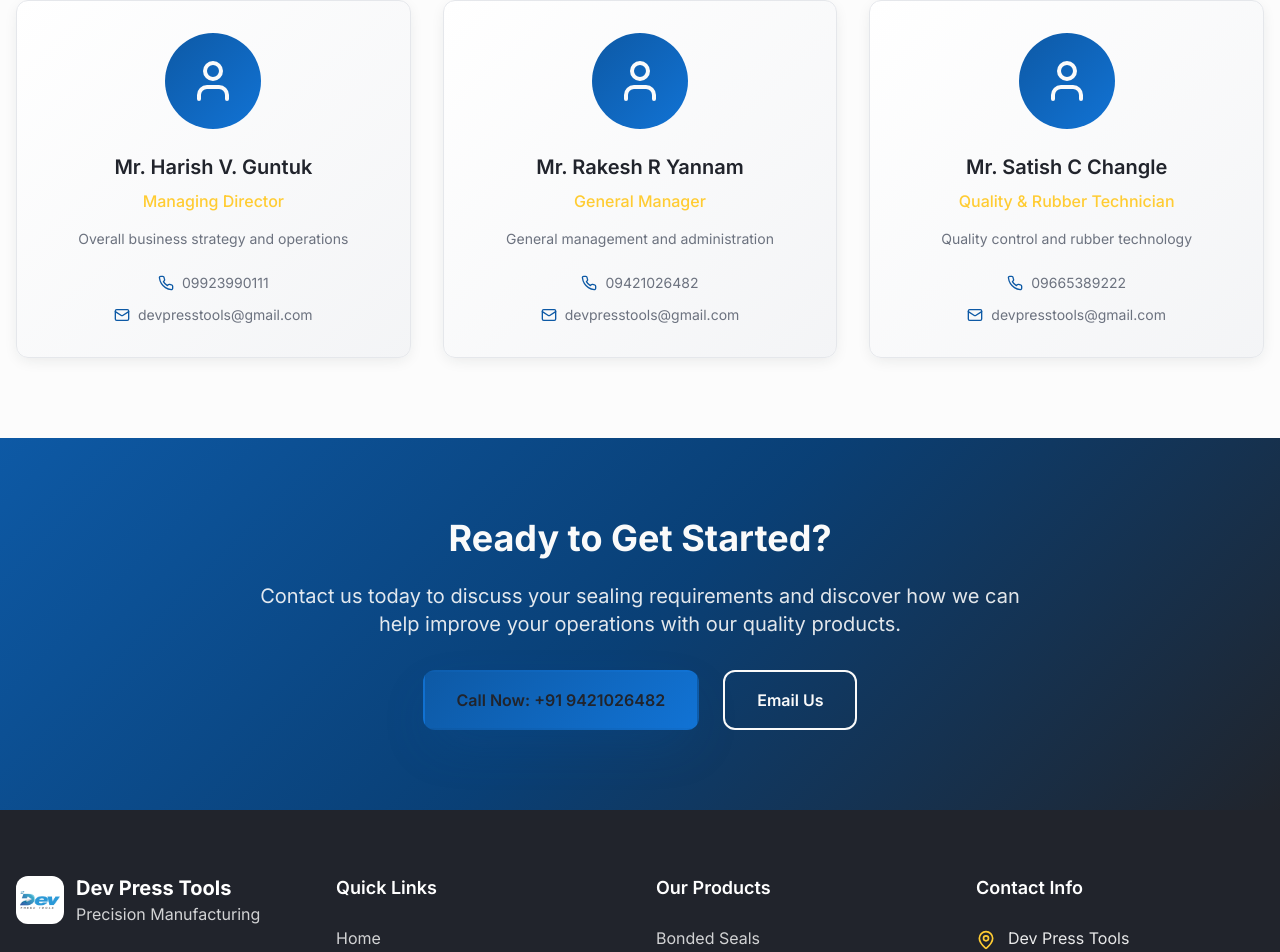
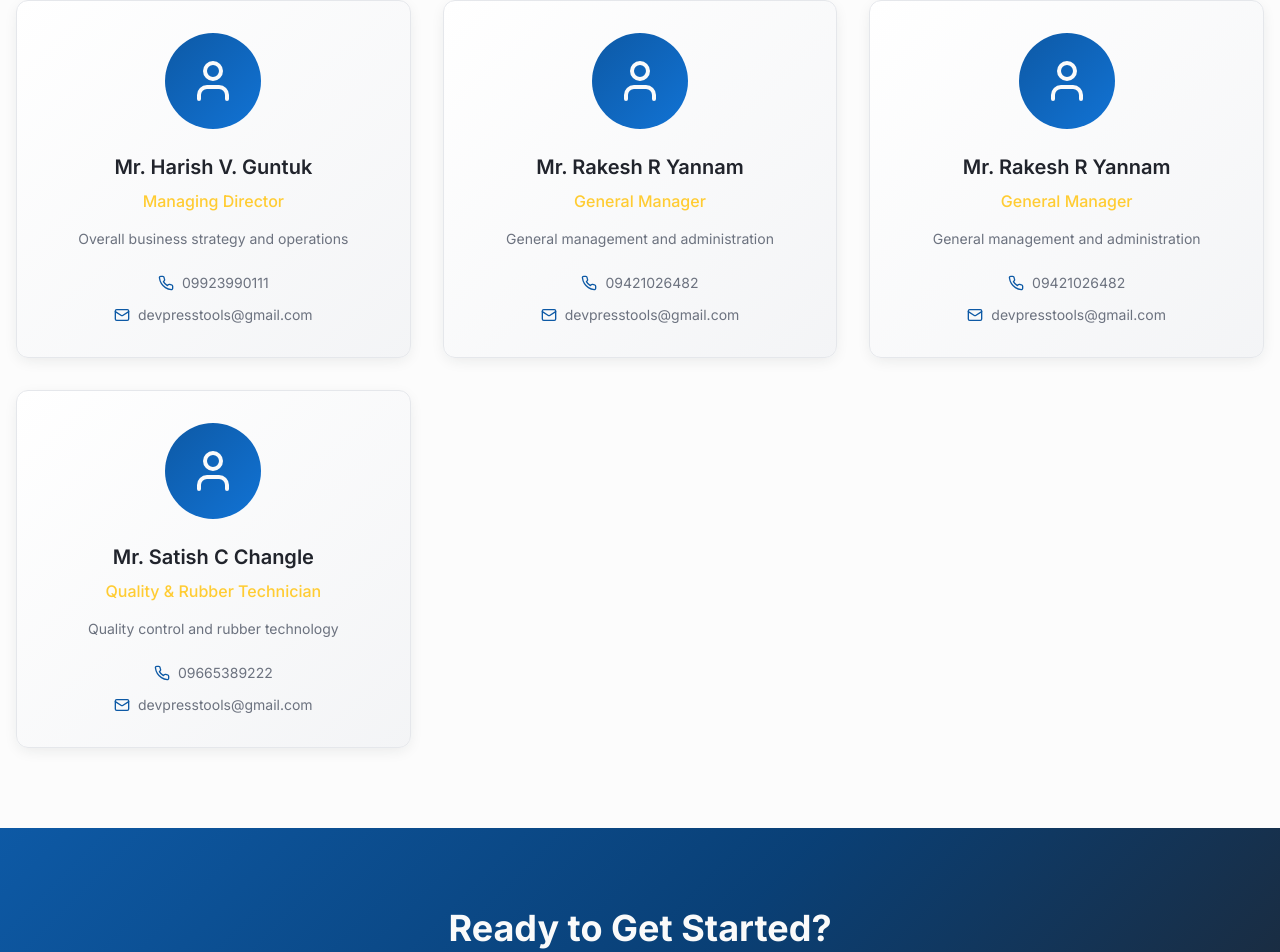
Before and after one commit to sakamanish/devpresstools, a React (Vite) app: page /contact in a window 1280 px wide. Shown: the part 1844-2796 px from the top of the page. Built offline with nearby package versions, Linux system fonts and the light colour scheme.

Commit message:
Update Contact.tsx

```diff
--- a/src/pages/Contact.tsx
+++ b/src/pages/Contact.tsx
@@ -26,6 +26,13 @@ const Contact = () => {
       phone: "09923990111",
       email: "devpresstools@gmail.com",
       description: "Overall business strategy and operations"
+    },
+    {
+      name: "Mr. Rakesh R Yannam",
+      position: "General Manager",
+      phone: "09421026482",
+      email: "devpresstools@gmail.com",
+      description: "General management and administration"
     },
     {
       name: "Mr. Rakesh R Yannam",
```
